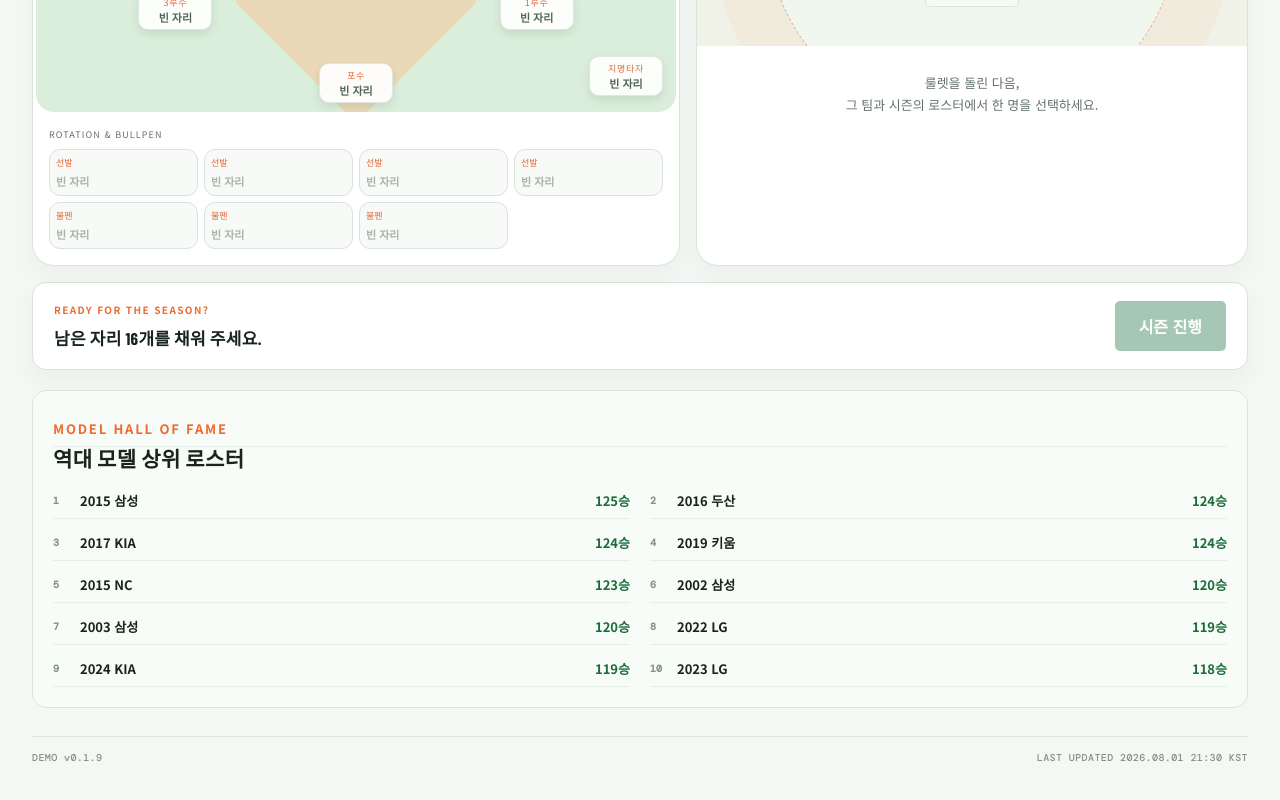
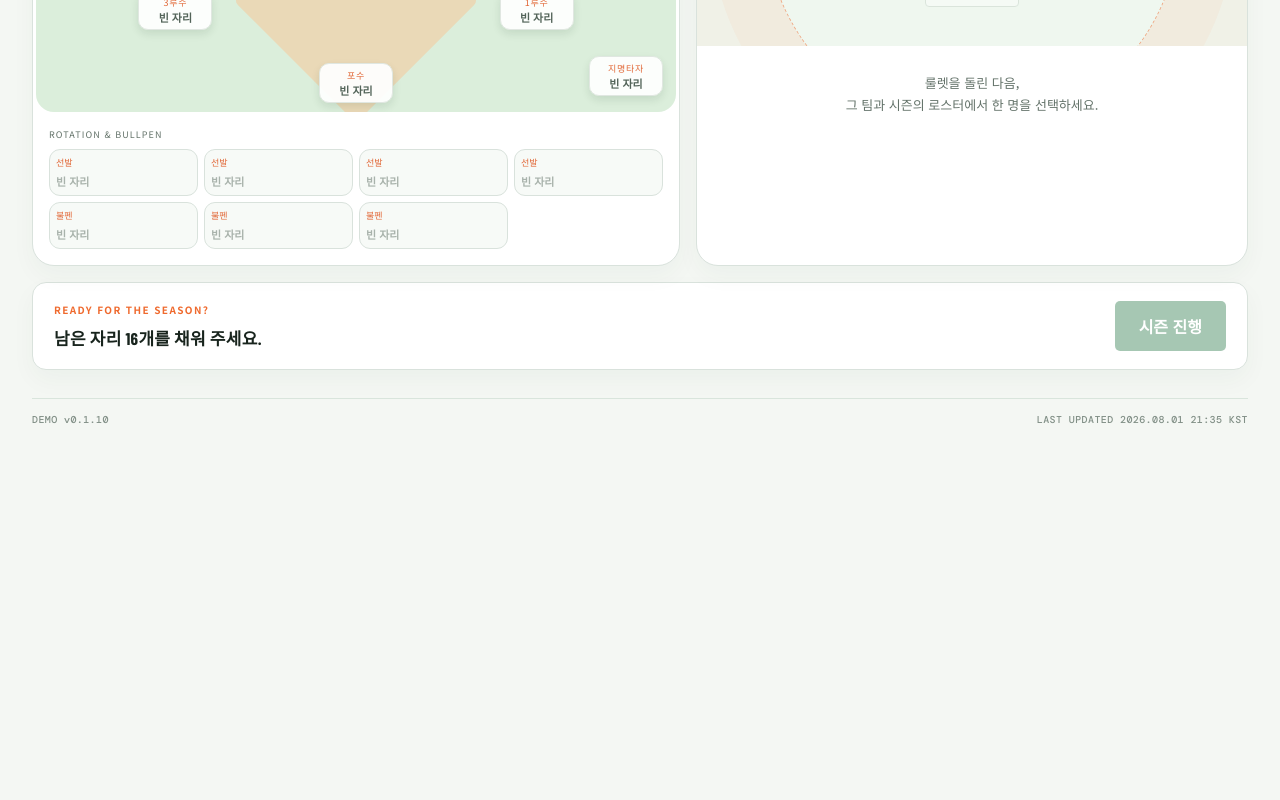
Before and after one commit to MyungHyojong/kbo-144-0, a Next.js app: page / in a window 1280 px wide. Shown: the part 650-1450 px from the top of the page. After the commit the page ends 1138 px from the top, so only its background shows below. Built offline with nearby package versions, Linux system fonts and the light colour scheme; a web font is replaced by a local one.

Commit message:
ui: remove historical roster leaderboard

```diff
--- a/app/overrides.css
+++ b/app/overrides.css
@@ -27,6 +27,5 @@
 .reroll{padding:10px 16px!important;font-size:10px!important;font-weight:700!important}.lineup-wins{margin:5px 0 0;color:#55705d;font:600 10px/1 'DM Mono',monospace}.lineup-wins b{margin-left:4px;color:#1c6b3a;font-size:18px}.result strong{font-size:clamp(58px,8vw,104px)!important;font-weight:600!important}
 .top-result{display:flex;align-items:center;gap:18px;margin:-6px 0 18px;padding:21px 24px;border-radius:14px;background:#ef6a2e;color:#fff}.top-result span{font:600 11px 'DM Mono',monospace;letter-spacing:.08em}.top-result strong{font:600 48px/1 'Barlow Condensed',sans-serif;letter-spacing:-.04em}.top-result b{font-size:13px}.top-result button{margin-left:auto;border:1px solid #fff8;background:transparent;color:#fff;border-radius:5px;padding:9px 12px;font-size:11px}.result{display:none}@media(max-width:800px){.top-result{gap:9px;padding:16px 14px}.top-result strong{font-size:35px}.top-result b{font-size:9px}.top-result button{padding:6px;font-size:8px}}
 .site-version{display:flex;justify-content:space-between;gap:16px;margin:28px 0 6px;padding-top:14px;border-top:1px solid #d9e5dc;color:#829087;font:500 10px/1.4 'DM Mono',monospace;letter-spacing:.04em}
-.model-leaderboard{margin-top:20px;padding:20px;border:1px solid #d9e5dc;border-radius:14px;background:#f8fcf8}.model-leaderboard h2{margin:3px 0 14px;font-size:21px}.model-leaderboard>div{display:grid;grid-template-columns:repeat(2,minmax(0,1fr));gap:6px 20px}.model-leaderboard p{display:flex;align-items:center;gap:9px;margin:0;padding:8px 0;border-bottom:1px solid #e5eee7;font-size:13px}.model-leaderboard p span{width:18px;color:#809488;font:600 10px 'DM Mono',monospace}.model-leaderboard p b{flex:1}.model-leaderboard p strong{color:#1c6b3a;font-size:13px}@media(max-width:800px){.model-leaderboard>div{grid-template-columns:1fr}}
 @media(min-width:801px) and (max-width:1180px){.player .position-secondary{display:block}.player .position-separator{display:inline}}
 @media(max-width:800px){.field-marker b,.pitch-card b{font-size:9px;letter-spacing:-.09em}.site-version{font-size:8px;gap:8px}}
--- a/app/page.tsx
+++ b/app/page.tsx
@@ -8,12 +8,8 @@
 const outfieldSlots: Slot[] = ['LF', 'CF', 'RF'];
 const starterSlots: Slot[] = ['SP1', 'SP2', 'SP3', 'SP4'];
 const bullpenSlots: Slot[] = ['RP1', 'RP2', 'RP3'];
-const SITE_VERSION = 'DEMO v0.1.9';
-const LAST_UPDATED = '2026.08.01 21:30 KST';
-const MODEL_LEADERBOARD = [
-  ['2015 삼성', 125], ['2016 두산', 124], ['2017 KIA', 124], ['2019 키움', 124], ['2015 NC', 123],
-  ['2002 삼성', 120], ['2003 삼성', 120], ['2022 LG', 119], ['2024 KIA', 119], ['2023 LG', 118],
-];
+const SITE_VERSION = 'DEMO v0.1.10';
+const LAST_UPDATED = '2026.08.01 21:35 KST';
 
 const slotLabels: Record<Slot, string> = {
   C: '포수', '1B': '1루수', '2B': '2루수', SS: '유격수', '3B': '3루수',
@@ -155,7 +151,6 @@
     </section>
     <section className="season-action"><div><p className="kicker">READY FOR THE SEASON?</p><b>{complete ? '라인업 완성. 이제 144경기를 시작할 수 있습니다.' : `남은 자리 ${16 - selected.length}개를 채워 주세요.`}</b></div><button disabled={!complete || loading} onClick={simulate}>{loading ? 'SIMULATING...' : '시즌 진행'}</button></section>
     {result && <section className="result"><div className="record"><p className="kicker">PROJECTED KBO SEASON</p><strong>{result.wins}-{result.losses}</strong><p>이 로스터가 144경기를 치렀을 때의 예상 성적입니다.</p><button className="restart-game" onClick={() => restart()}>다시 게임하기</button></div><div className="analysis"><div><p className="kicker">TEAM DNA</p><b className="chance">{result.chance}%</b><span>144-0 달성 확률</span>{result.summary.map((item) => <p className="summary" key={item}>{item}</p>)}</div><div className="score-list">{Object.entries(result.traits).map(([label, score]) => <div className="score-card" key={label}><span>{label}</span><b>{score}</b><small>/ 100점</small></div>)}</div></div></section>}
-    <section className="model-leaderboard"><p className="kicker">MODEL HALL OF FAME</p><h2>역대 모델 상위 로스터</h2><div>{MODEL_LEADERBOARD.map(([team, wins], index) => <p key={team}><span>{index + 1}</span><b>{team}</b><strong>{wins}승</strong></p>)}</div></section>
     <footer className="site-version"><span>{SITE_VERSION}</span><span>LAST UPDATED {LAST_UPDATED}</span></footer>
   </main>;
 }
```
